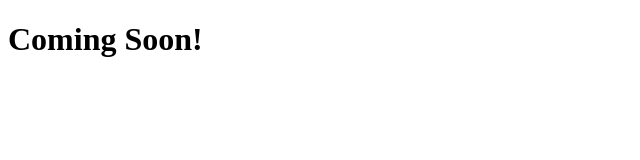
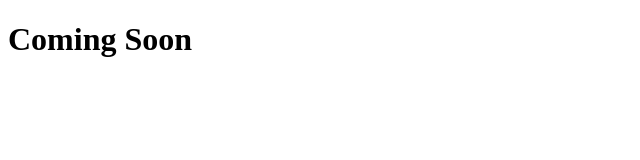
Before and after one commit to PatrickPanetta/patrickpanetta.github.io, a plain HTML site: page index.html in a window 1280 px wide. Shown: the full height of the page, 0-640 px from the left. Drawn offline with Linux system fonts and the light colour scheme.

Commit message:
Remove exclamation mark from heading

```diff
--- a/index.html
+++ b/index.html
@@ -2,7 +2,7 @@
 <html>
 <body>
 
-<h1>Coming Soon!</h1>
+<h1>Coming Soon</h1>
 <p></p>
 
 </body>
```
